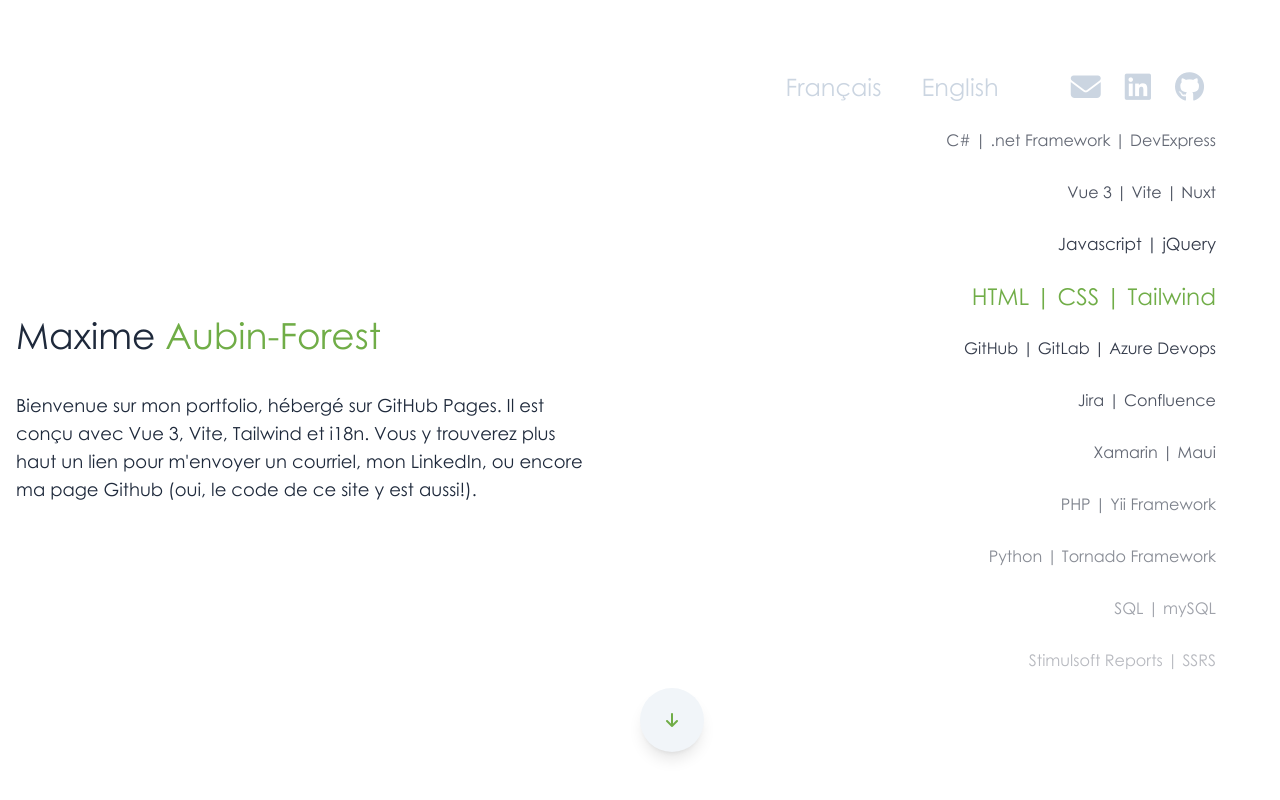
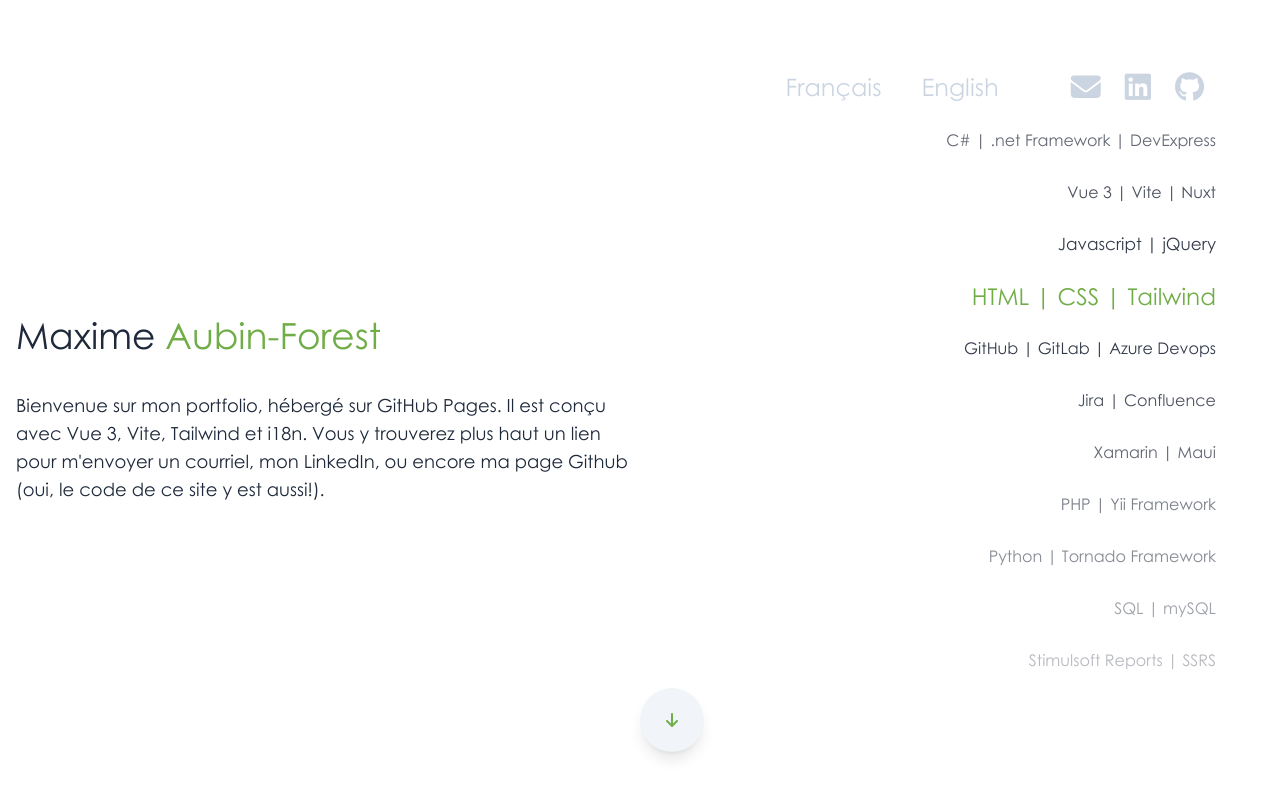
Before and after one commit to MaxForest/maxforest.github.io, a Vue app: page / in a window 1280 px wide. Shown: the top 800 px of the page. Built offline with nearby package versions, Linux system fonts and the light colour scheme.

Commit message:
retiré pr-12

```diff
--- a/src/views/Home.vue
+++ b/src/views/Home.vue
@@ -5,7 +5,7 @@
       <div class="container mx-auto px-4 h-screen">
         <div class="flex flex-wrap items-center h-screen">
           <div class="sm:w-screen md:w-1/2 text-left mx-auto">
-            <div class="pr-12">
+            <div>
               <p class="text-black text-4xl">
                 Maxime <span class="text-forest-green">Aubin-Forest</span>
               </p>
```
Also changed, not shown: 2 other files (tests, documents, lock files or other folders).
